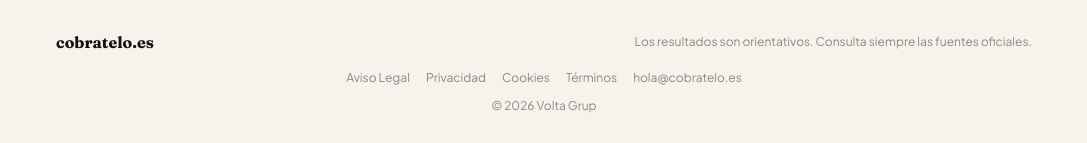
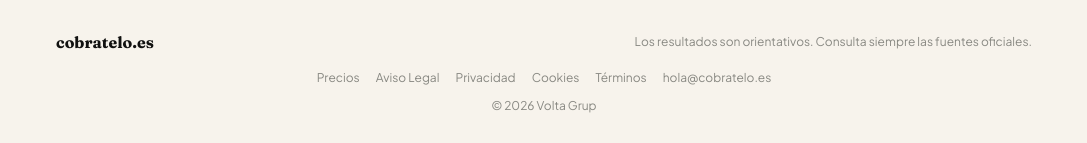
Before and after one commit to enki1982/cobratelo, a Next.js app: page / in a window 1280 px wide. Shown: the part 1680-1823 px from the top of the page, without its empty margins (96-1183 px from the left). Built offline with nearby package versions, Linux system fonts and the light colour scheme; no server answers; the database is empty.

Commit message:
fix: añadir enlace Precios al footer

```diff
--- a/pages/index.js
+++ b/pages/index.js
@@ -154,6 +154,7 @@ export default function Home() {
             </p>
           </div>
           <div className="flex flex-wrap justify-center gap-4 text-xs text-[#888882]">
+            <a href="/precios" className="hover:text-[#111110] transition-colors">Precios</a>
             <a href="/legal" className="hover:text-[#111110] transition-colors">Aviso Legal</a>
             <a href="/privacidad" className="hover:text-[#111110] transition-colors">Privacidad</a>
             <a href="/cookies" className="hover:text-[#111110] transition-colors">Cookies</a>
```
